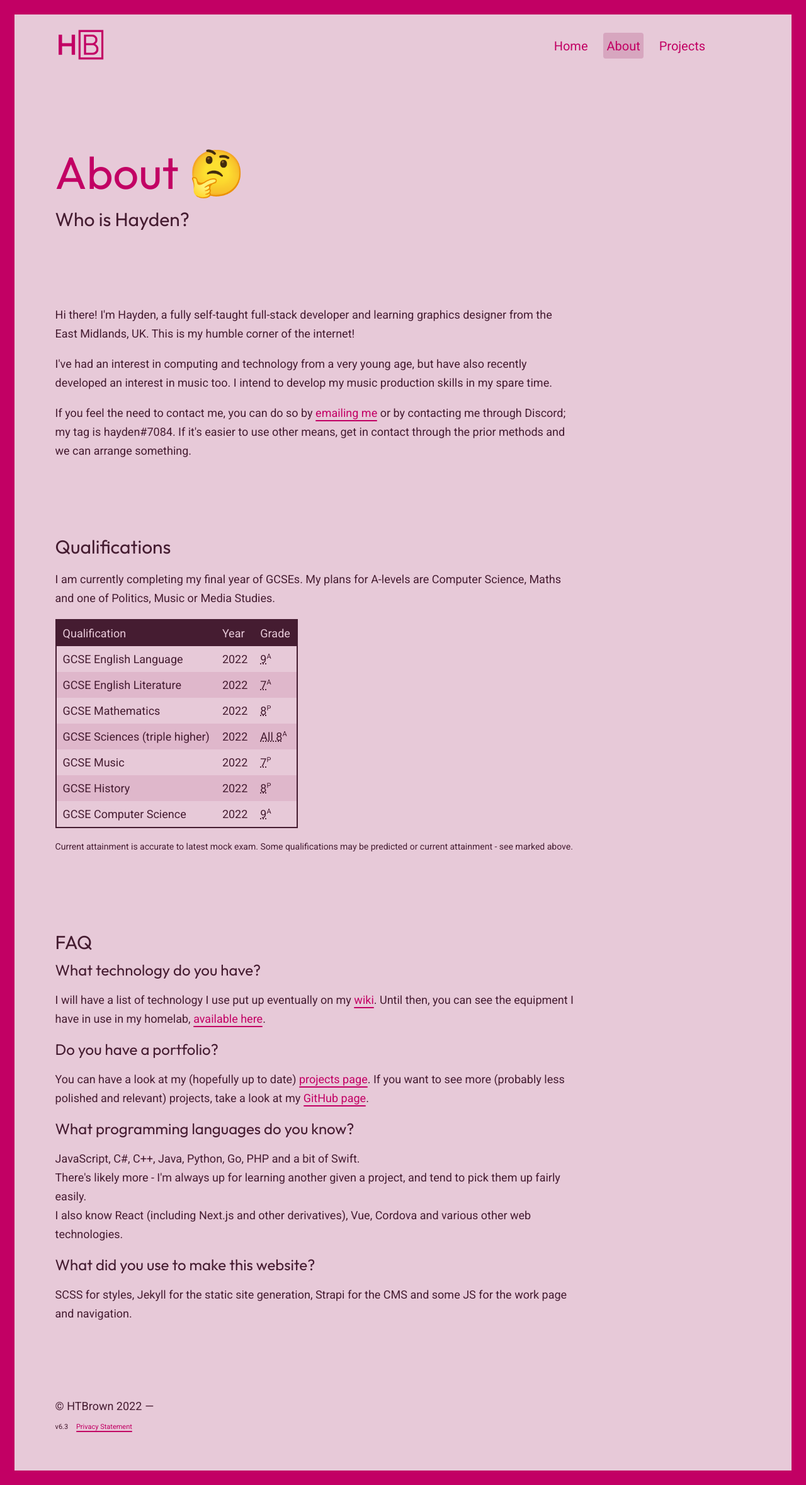
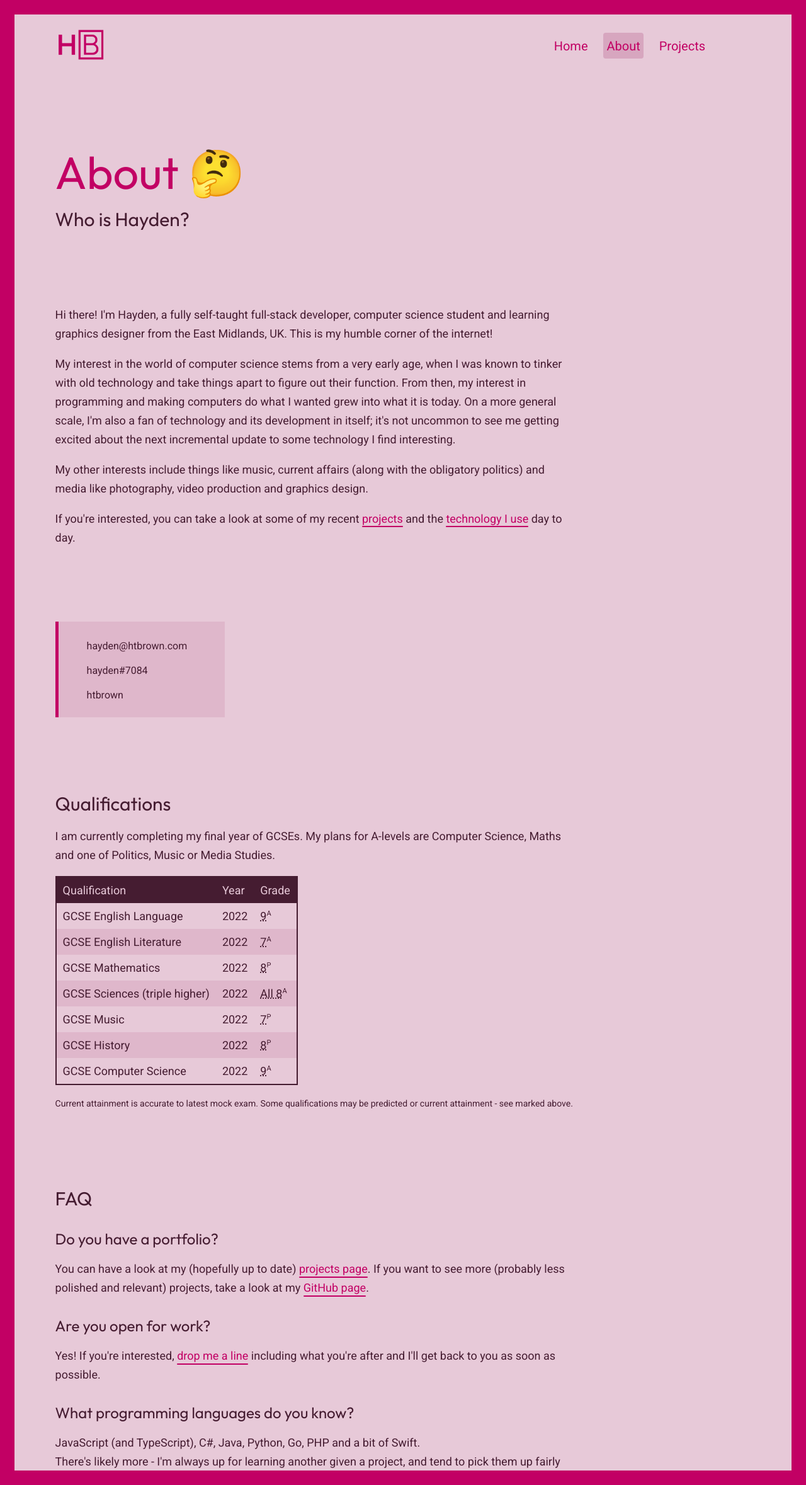
Before and after one commit to htbrown/htbrown.com, a Jekyll site: the page built from about.html, in a window 1280 px wide. Shown: the whole page at 63% size. Built offline with Jekyll 4.4.1, drawn with Linux system fonts in a browser that asks for light colours.

Commit message:
updated about page

```diff
--- a/_scss/containers.scss
+++ b/_scss/containers.scss
@@ -6,7 +6,7 @@
 section {
     margin-top: 5vh;
     margin-bottom: 5vh;
-    width: 50%;
+    width: 60%;
 }
 
 .fullwidth {
--- a/_scss/text.scss
+++ b/_scss/text.scss
@@ -24,10 +24,14 @@ h4 { font-size: 18px; }
 h5 { font-size: 16px; }
 h6 { font-size: 14px; }
 
+.heading-padded {
+    margin-top: 30px;
+}
+
 @media screen and (max-width: 1000px) {
-    h1 { font-size: 46px; color: $primary; }
-    h2 { font-size: 28px; }
-    h3 { font-size: 24px; }
+    h1 { font-size: 42px; color: $primary; }
+    h2 { font-size: 24px; }
+    h3 { font-size: 20px; }
     h4 { font-size: 18px; }
     h5 { font-size: 16px; }
     h6 { font-size: 14px; }
@@ -76,7 +80,7 @@ a:not(.btn):not(.nav-item):not(.nav-brand):not(.pill):after {
 }
 
 a:hover:not(.btn):not(.nav-item):not(.nav-brand):not(.pill):after {
-    height: 125%;
+    height: 132%;
     background-color: darken($light, 10%);
 }
 
@@ -88,3 +92,24 @@ li {
 i.pink {
     color: $primary !important;
 }
+
+blockquote {
+    border-left: 5px solid $primary;
+    margin: 0;
+    padding: 10px 60px 10px 30px;
+    background-color: darken($light, 5%);
+    display: inline-block;
+}
+
+.contacts {
+    list-style-type: none;
+    margin: 0;
+    padding: 0;
+    font-size: 16px;
+
+    i {
+        font-size: 20px;
+        color: $primary;
+        padding-right: 15px;
+    }
+}
--- a/about.html
+++ b/about.html
@@ -9,21 +9,29 @@ emoji: 🤔
 
 <section>
   <p>
-    Hi there! I'm Hayden, a fully self-taught full-stack developer and learning
+    Hi there! I'm Hayden, a fully self-taught full-stack developer, computer science student and learning
     graphics designer from the East Midlands, UK. This is my humble corner of
     the internet!
   </p>
   <p>
-    I've had an interest in computing and technology from a very young age, but
-    have also recently developed an interest in music too. I intend to develop
-    my music production skills in my spare time.
+    My interest in the world of computer science stems from a very early age, when I was known to tinker with old technology and take things apart to figure out their function. From then, my interest in programming and making computers do what I wanted grew into what it is today. On a more general scale, I'm also a fan of technology and its development in itself; it's not uncommon to see me getting excited about the next incremental update to some technology I find interesting.
   </p>
-  <p id="contact">
-    If you feel the need to contact me, you can do so by
-    <a href="mailto:{{ site.email }}">emailing me</a> or by contacting me
-    through Discord; my tag is hayden#7084. If it's easier to use other means,
-    get in contact through the prior methods and we can arrange something.
+  <p>
+    My other interests include things like music, current affairs (along with the obligatory politics) and media like photography, video production and graphics design.
   </p>
+  <p>
+    If you're interested, you can take a look at some of my recent <a href="/projects">projects</a> and the <a href="/uses">technology I use</a> day to day.
+  </p>
+</section>
+
+<section id="contact">
+    <blockquote>
+    <ul class="contacts">
+      <li><i class="ai-open-envelope"></i>hayden@htbrown.com</li>
+      <li><i class="ai-discord-fill"></i>hayden#7084</li>
+      <li><i class="ai-github-fill"></i>htbrown</li>
+    </ul>
+  </blockquote>
 </section>
 
 <section>
@@ -40,37 +48,37 @@ emoji: 🤔
     <tr>
       <td>GCSE English Language</td>
       <td>2022</td>
-      <td><abbr title="Current Attainment">9</abbr><sup>A</sup></td>
+      <td><abbr title="Current attainment as of last mock exam">9</abbr><sup>A</sup></td>
     </tr>
     <tr>
       <td>GCSE English Literature</td>
       <td>2022</td>
-      <td><abbr title="Current Attainment">7</abbr><sup>A</sup></td>
+      <td><abbr title="Current attainment as of last mock exam">7</abbr><sup>A</sup></td>
     </tr>
     <tr>
       <td>GCSE Mathematics</td>
       <td>2022</td>
-      <td><abbr title="Current Attainment">8</abbr><sup>P</sup></td>
+      <td><abbr title="Predicted as of last report">8</abbr><sup>P</sup></td>
     </tr>
     <tr>
       <td>GCSE Sciences (triple higher)</td>
       <td>2022</td>
-      <td><abbr title="Current Attainment">All 8</abbr><sup>A</sup></td>
+      <td><abbr title="Current attainment as of last mock exam">All 8</abbr><sup>A</sup></td>
     </tr>
     <tr>
       <td>GCSE Music</td>
       <td>2022</td>
-      <td><abbr title="Predicted">7</abbr><sup>P</sup></td>
+      <td><abbr title="Predicted as of last report">7</abbr><sup>P</sup></td>
     </tr>
     <tr>
       <td>GCSE History</td>
       <td>2022</td>
-      <td><abbr title="Predicted">8</abbr><sup>P</sup></td>
+      <td><abbr title="Predicted as of last report">8</abbr><sup>P</sup></td>
     </tr>
     <tr>
       <td>GCSE Computer Science</td>
       <td>2022</td>
-      <td><abbr title="Current Attainment">9</abbr><sup>A</sup></td>
+      <td><abbr title="Current attainment as of last mock exam">9</abbr><sup>A</sup></td>
     </tr>
   </table>
   <p class="small">Current attainment is accurate to latest mock exam. Some qualifications may be predicted or current attainment - see marked above.</p>
@@ -78,34 +86,31 @@ emoji: 🤔
 
 <section>
   <h2 id="faq">FAQ</h2>
-  <h3 id="tech">What technology do you have?</h3>
-  <p>
-    I will have a list of technology I use put up eventually on my
-    <a href="https://htbrown.net">wiki</a>. Until then, you can see the
-    equipment I have in use in my homelab,
-    <a href="https://htbrown.net/shelves/homelab">available here</a>.
-  </p>
-  <h3 class="inline-heading" id="portfolio">Do you have a portfolio?</h3>
+  <h3 class="heading-padded" id="portfolio">Do you have a portfolio?</h3>
   <p>
     You can have a look at my (hopefully up to date)
     <a href="/projects">projects page</a>. If you want to see more (probably less
     polished and relevant) projects, take a look at my
     <a href="https://github.com/{{ site.github_username }}">GitHub page</a>.
   </p>
-  <h3 class="inline-heading" id="programming-languages">
+  <h3 class="heading-padded" id="work">Are you open for work?</h3>
+  <p>
+    Yes! If you're interested, <a href="#contact">drop me a line</a> including what you're after and I'll get back to you as soon as possible.
+  </p>
+  <h3 class="heading-padded" id="programming-languages">
     What programming languages do you know?
   </h3>
   <p>
-    JavaScript, C#, C++, Java, Python, Go, PHP and a bit of Swift.<br />
+    JavaScript (and TypeScript), C#, Java, Python, Go, PHP and a bit of Swift.<br />
     There's likely more - I'm always up for learning another given a project,
     and tend to pick them up fairly easily.<br />
     I also know React (including Next.js and other derivatives), Vue, Cordova
     and various other web technologies.
   </p>
-  <h3 class="inline-heading" id="website-tech">
+  <h3 class="heading-padded" id="website-tech">
     What did you use to make this website?
   </h3>
   <p>
-    SCSS for styles, Jekyll for the static site generation, Strapi for the CMS and some JS for the work page and navigation.
+    SCSS for styles, Jekyll for the static site generation, Directus for the CMS and some jQuery and standard JS.
   </p>
 </section>
```
